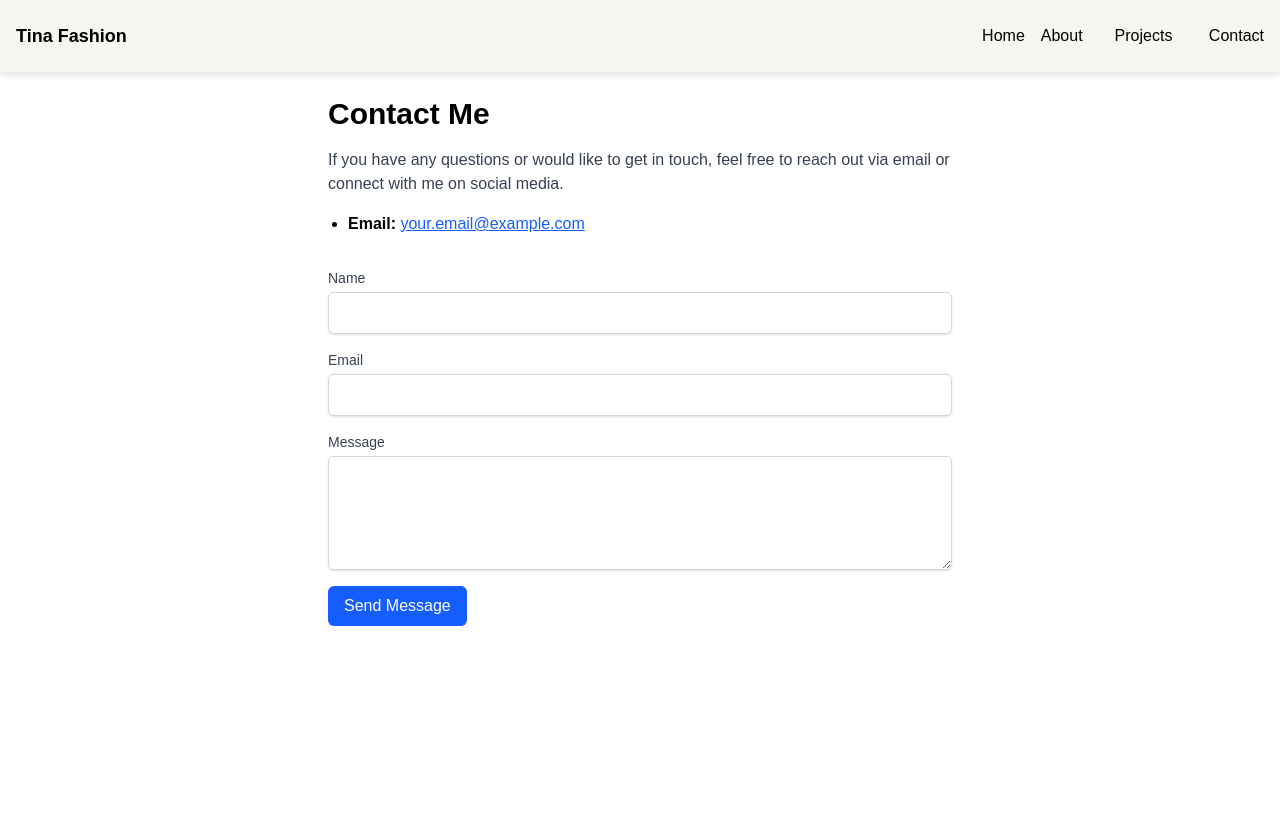
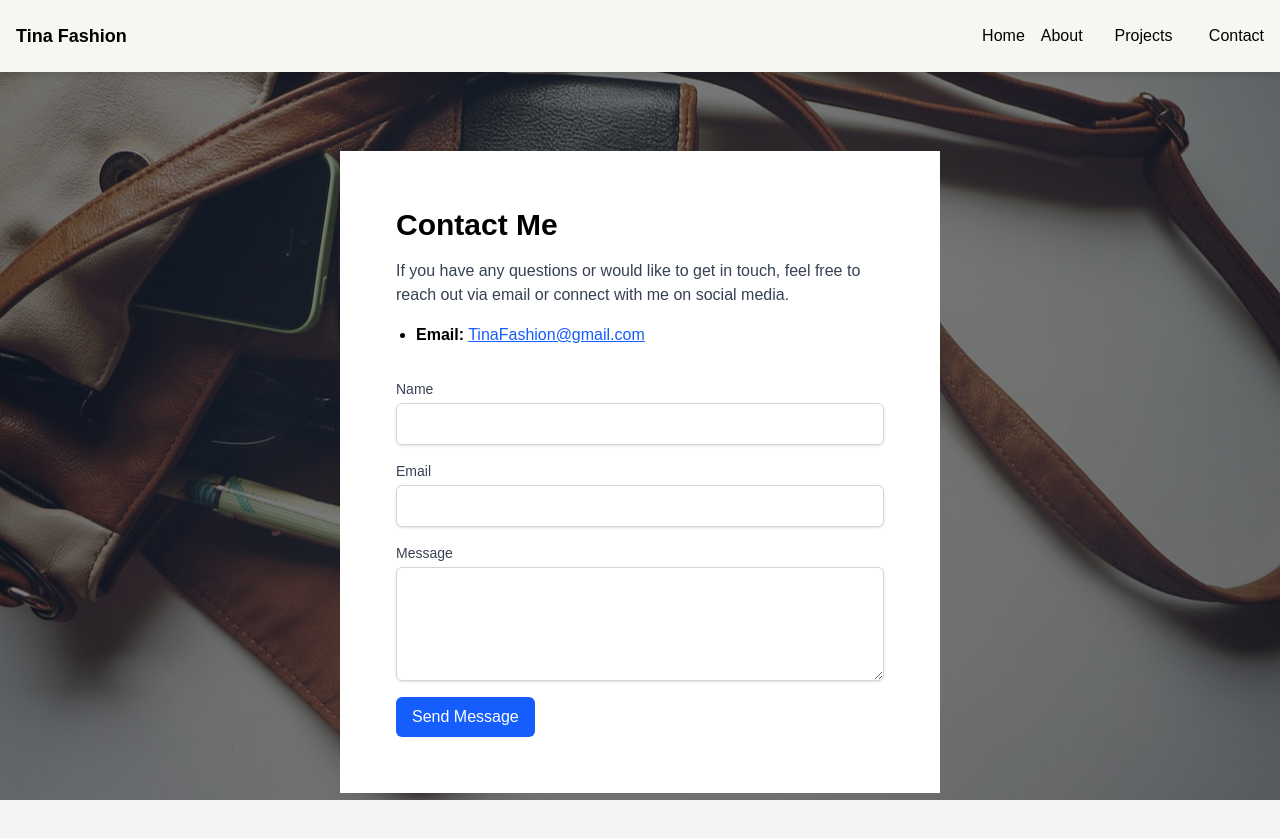
Before and after one commit to DarrenSmith10/Tina_Fashion, a Next.js app: page /contact in a window 1280 px wide. Shown: the top 838 px of the page. Before the commit the page ends 800 px from the top, so only its background shows below. Built offline with nearby package versions, Linux system fonts and the light colour scheme.

Commit message:
19th December 2025 Project Image path fixed

```diff
--- a/src/app/about/page.tsx
+++ b/src/app/about/page.tsx
@@ -6,7 +6,7 @@ export default function AboutPage() {
     <div className="max-w-2xl mx-auto p-6">
       <h1 className="text-3xl font-bold mb-4">About Me</h1>
       <p className="text-gray-700 mb-4">
-        Hello! I&apos;m Justina Smith, a textile designer with a passion for building accesories such as hand bags and scarfs and more. With a background in design and a textiles, I strive to create beautiful products that leave a lasting impression.
+        Hello! I&apos;m Tina, a textile designer with a passion for building accesories such as hand bags and scarfs and more. With a background in design and a textiles, I strive to create beautiful products that leave a lasting impression.
       </p>
       <p className="text-gray-700">
         In my free time, I enjoy exploring latest trends and spreading my creativity. Feel free to connect with me on my email or check out my projects!
--- a/src/app/contact/page.tsx
+++ b/src/app/contact/page.tsx
@@ -4,6 +4,16 @@ import Form from "../../components/ContactForm";
 
 export default function ContactPage() {
   return (
+    <main className="min-h-screen flex items-center justify-center px-4 py-10 bg-gray-100">
+
+      <div
+      className="absolute inset-0 bg-cover bg-center"
+      style={{ backgroundImage: "url('assets/Images/banner1.jpg')" }}
+      ></div>
+      {/* add Background image box behind the contact box */}
+    <div className="absolute inset-0 bg-black opacity-50"></div>
+
+    <div className='relative z-10 bg-white bg-opacity-90 w-[600px] p-8'>
     <div className="max-w-2xl mx-auto p-6">
       <h1 className="text-3xl font-bold mb-4">Contact Me</h1>
       <p className="text-gray-700 mb-4">
@@ -12,15 +22,16 @@ export default function ContactPage() {
       <ul className="list-disc pl-5 space-y-2">
         <li>
           <strong>Email:</strong>{' '}
-          <a href="mailto:your.email@example.com" className="text-blue-600 underline">
-            your.email@example.com
+          <a href="mailto:TinaFashion@gmail.com" className="text-blue-600 underline">
+            TinaFashion@gmail.com
           </a>
         </li>
       </ul>
       <div className="mt-8">
       </div>
       < Form />
+      </div>
     </div>
-
+   </main>
   );
 }
--- a/src/app/projects/page.tsx
+++ b/src/app/projects/page.tsx
@@ -14,7 +14,7 @@ export default function ProjectsPage() {
               <h2 className="text-xl font-semibold mb-2">Textiles</h2>
               <p className="text-gray-600">Showcasing various textile designs and patterns.</p>
               <Image
-                src="/assets/images/gallery5.jpg"
+                src="/assets/Images/gallery5.jpg"
                 alt="Textiles"
                 width={500}
                 height={300}
@@ -30,7 +30,7 @@ export default function ProjectsPage() {
               <h2 className="text-xl font-semibold mb-2">Hat</h2>
               <p className="text-gray-600">Hat collection avaiable.</p>
               <Image
-                src="/assets/images/gallery7.jpg"
+                src="/assets/Images/gallery7.jpg"
                 alt="Textiles"
                 width={500}
                 height={300}
@@ -45,7 +45,7 @@ export default function ProjectsPage() {
               <h2 className="text-xl font-semibold mb-2">Wool</h2>
               <p className="text-gray-600">Wool collection avaiable.</p>
               <Image
-                src="/assets/images/gallery6.jpg"
+                src="/assets/Images/gallery6.jpg"
                 alt="Textiles"
                 width={500}
                 height={300}
@@ -60,7 +60,7 @@ export default function ProjectsPage() {
               <h2 className="text-xl font-semibold mb-2">Scarfs</h2>
               <p className="text-gray-600">Scarfs collection avaiable.</p>
               <Image
-                src="/assets/images/gallery8.jpg"
+                src="/assets/Images/gallery8.jpg"
                 alt="Textiles"
                 width={500}
                 height={300}
```
